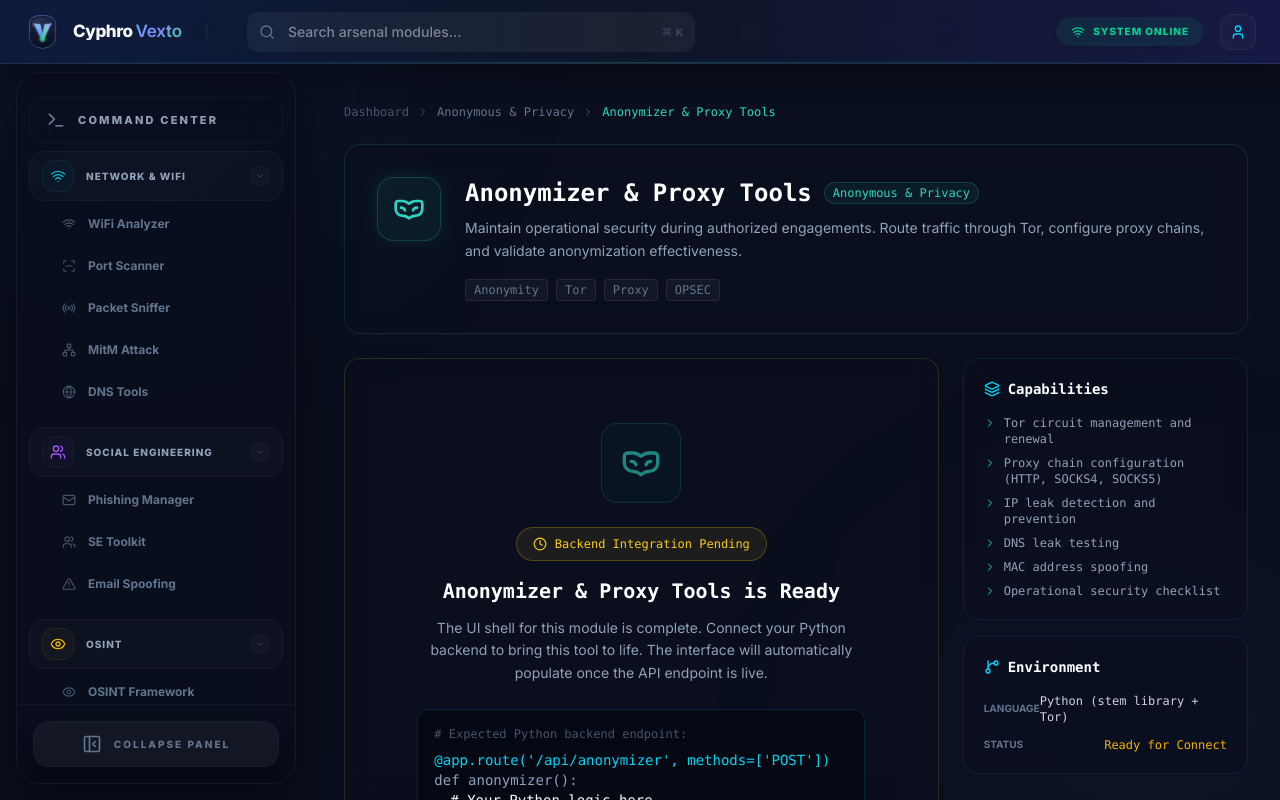
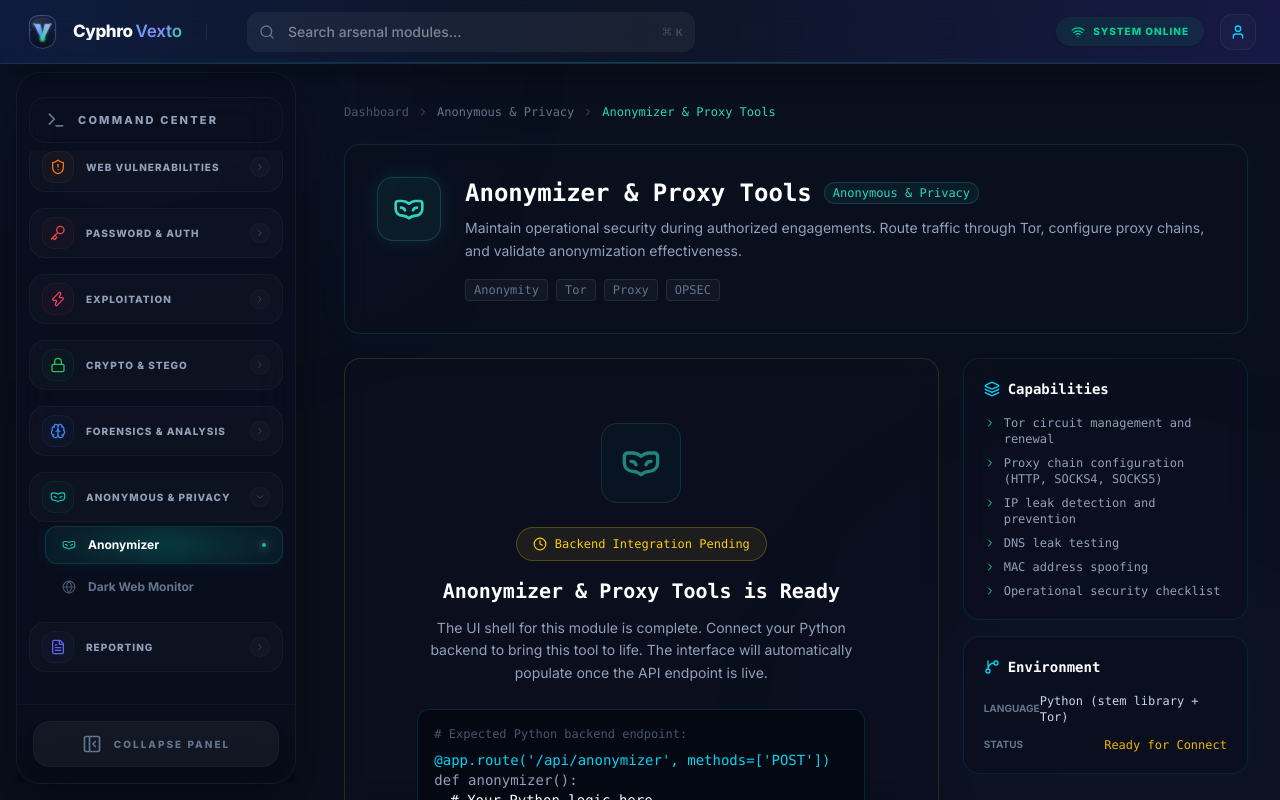
Before and after one commit to samersaeedofficial/cyphro-vexto, a React (Vite) app: page /modules/anonymizer in a window 1280 px wide. Built offline with nearby package versions, Linux system fonts and the light colour scheme.

Commit message:
Some Fixes

```diff
--- a/src/App.jsx
+++ b/src/App.jsx
@@ -3,12 +3,8 @@ import { QueryClient, QueryClientProvider } from "@tanstack/react-query";
 import { Toaster } from "@/shared/ui/feedback";
 import { useEffect, useRef, useState } from "react";
 
-import { Landing } from "@/Apps/Home/Landing";
-import { Dashboard } from "@/Apps/Dashboard/Dashboard";
-import { ModulePage } from "@/Apps/Modules/ModulePage";
-import { ModuleInfo } from "@/Apps/Home/components/ModuleInfo";
-import NotFound from "@/pages/NotFound";
 import { PageLoader } from "@/components/PageLoader";
+
 
 const queryClient = new QueryClient();
 
@@ -53,6 +49,7 @@ function usePageTransition() {
   return { loading, displayLocation };
 }
 
+import { allRoutes } from "@/routes";
 import { DashboardLayout } from "@/Apps/Dashboard/layout/DashboardLayout";
 
 // ─── Router with transition ───────────────────────────────────────────────────
@@ -64,14 +61,9 @@ function Router() {
 
   const routes = (
     <Switch location={displayLocation}>
-      <Route path="/" component={Landing} />
-      <Route path="/info/:id" component={ModuleInfo} />
-
-      {/* These routes will be wrapped by DashboardLayout if isDashboardArea is true */}
-      <Route path="/dashboard" component={Dashboard} />
-      <Route path="/modules/:id" component={ModulePage} />
-
-      <Route component={NotFound} />
+      {allRoutes.map((route, index) => (
+        <Route key={index} path={route.path} component={route.component} />
+      ))}
     </Switch>
   );
 
--- a/src/Apps/Dashboard/layout/Sidebar/Sidebar.jsx
+++ b/src/Apps/Dashboard/layout/Sidebar/Sidebar.jsx
@@ -2,137 +2,13 @@ import { useState, useRef, useEffect } from "react";
 import { Link, useLocation } from "wouter";
 import { motion, AnimatePresence } from "framer-motion";
 import {
-  Wifi,
-  ScanLine,
-  Globe,
-  ShieldAlert,
-  Mail,
-  Users,
-  Search,
-  Eye,
-  FileText,
-  Key,
-  Lock,
-  Code2,
-  Brain,
-  Bug,
-  Cpu,
-  Server,
-  VenetianMask,
-  FileSearch,
-  BarChart3,
   ChevronRight,
-  Network,
-  Zap,
-  Database,
-  AlertTriangle,
   Terminal,
-  Radio,
-  Shield,
   PanelLeftClose,
   PanelLeftOpen,
 } from "lucide-react";
+import { SIDEBAR_MENU } from "@/lib/SidebarMenu";
 
-const MODULES = [
-  {
-    category: "Network & WiFi",
-    icon: Wifi,
-    color: "#06b6d4",
-    items: [
-      { id: "wifi-analyzer", label: "WiFi Analyzer", icon: Wifi },
-      { id: "port-scanner", label: "Port Scanner", icon: ScanLine },
-      { id: "packet-sniffer", label: "Packet Sniffer", icon: Radio },
-      { id: "mitm", label: "MitM Attack", icon: Network },
-      { id: "dns-tools", label: "DNS Tools", icon: Globe },
-    ],
-  },
-  {
-    category: "Social Engineering",
-    icon: Users,
-    color: "#a855f7",
-    items: [
-      { id: "phishing", label: "Phishing Manager", icon: Mail },
-      { id: "social-engineering", label: "SE Toolkit", icon: Users },
-      { id: "email-spoofing", label: "Email Spoofing", icon: AlertTriangle },
-    ],
-  },
-  {
-    category: "OSINT",
-    icon: Eye,
-    color: "#eab308",
-    items: [
-      { id: "osint", label: "OSINT Framework", icon: Eye },
-      { id: "recon", label: "Reconnaissance", icon: Search },
-      { id: "metadata", label: "Metadata Extractor", icon: FileSearch },
-    ],
-  },
-  {
-    category: "Web Vulnerabilities",
-    icon: ShieldAlert,
-    color: "#f97316",
-    items: [
-      { id: "web-scanner", label: "Web Scanner", icon: ShieldAlert },
-      { id: "sql-injection", label: "SQL Injection", icon: Database },
-      { id: "xss", label: "XSS Suite", icon: Code2 },
-      { id: "dir-bruteforce", label: "Dir Bruteforcer", icon: Server },
-    ],
-  },
-  {
-    category: "Password & Auth",
-    icon: Key,
-    color: "#ef4444",
-    items: [
-      { id: "password-cracker", label: "Password Cracker", icon: Key },
-      { id: "password-generator", label: "Wordlist Gen", icon: FileText },
-      { id: "credential-stuffing", label: "Credential Stuffing", icon: Lock },
-    ],
-  },
-  {
-    category: "Exploitation",
-    icon: Zap,
-    color: "#f43f5e",
-    items: [
-      { id: "exploit-db", label: "Exploit Database", icon: Database },
-      { id: "payload-generator", label: "Payload Generator", icon: Terminal },
-      { id: "privilege-escalation", label: "Priv Escalation", icon: Shield },
-    ],
-  },
-  {
-    category: "Crypto & Stego",
-    icon: Lock,
-    color: "#22c55e",
-    items: [
-      { id: "crypto", label: "Cryptography", icon: Lock },
-      { id: "steganography", label: "Steganography", icon: FileText },
-    ],
-  },
-  {
-    category: "Forensics & Analysis",
-    icon: Brain,
-    color: "#3b82f6",
-    items: [
-      { id: "forensics", label: "Digital Forensics", icon: FileSearch },
-      { id: "malware-analysis", label: "Malware Analysis", icon: Bug },
-      { id: "reverse-engineering", label: "Reverse Engineering", icon: Cpu },
-      { id: "log-analyzer", label: "Log Analyzer", icon: BarChart3 },
-    ],
-  },
-  {
-    category: "Anonymous & Privacy",
-    icon: VenetianMask,
-    color: "#14b8a6",
-    items: [
-      { id: "anonymizer", label: "Anonymizer", icon: VenetianMask },
-      { id: "darkweb", label: "Dark Web Monitor", icon: Globe },
-    ],
-  },
-  {
-    category: "Reporting",
-    icon: FileText,
-    color: "#6366f1",
-    items: [{ id: "reporting", label: "Report Generator", icon: FileText }],
-  },
-];
 
 export function Sidebar({ collapsed, setCollapsed }) {
   const [location] = useLocation();
@@ -141,17 +17,45 @@ export function Sidebar({ collapsed, setCollapsed }) {
   const [popupPos, setPopupPos] = useState({ top: 0, left: 0 });
   const [windowSize, setWindowSize] = useState({ h: window.innerHeight, w: window.innerWidth });
   const sidebarRef = useRef(null);
+  const scrollContainerRef = useRef(null);
+  const activeItemRef = useRef(null);
 
   useEffect(() => {
     const handleResize = () => setWindowSize({ h: window.innerHeight, w: window.innerWidth });
     window.addEventListener("resize", handleResize);
+
+    // Smart Auto-Open logic: Only open the category that contains the active module
+    const activeSection = SIDEBAR_MENU.find(section =>
+      section.items.some(item => item.path === location)
+    );
+
+    if (activeSection) {
+      setOpenCategories({ [activeSection.category]: true });
+    } else {
+      setOpenCategories({});
+    }
+
     return () => window.removeEventListener("resize", handleResize);
-  }, []);
+  }, [location]);
+
+  // Handle auto-scrolling to active item
+  useEffect(() => {
+    if (!collapsed && activeItemRef.current) {
+      const timer = setTimeout(() => {
+        activeItemRef.current.scrollIntoView({
+          behavior: "smooth",
+          block: "center",
+        });
+      }, 400); // Wait for the "height: auto" animation to finish
+      return () => clearTimeout(timer);
+    }
+  }, [location, collapsed, openCategories]);
 
   const toggleCategory = (cat) => {
     setOpenCategories((prev) => ({
-      ...prev,
-      [cat]: prev[cat] === false ? true : false
+      // If we want "sirf open rahay active wala", we can either toggle normally
+      // or close others. Given "baqi sb close rahain", accordion behavior is best:
+      [cat]: !prev[cat]
     }));
   };
 
@@ -216,8 +120,8 @@ export function Sidebar({ collapsed, setCollapsed }) {
   }, [collapsed]);
 
   const getActiveModule = () => {
-    for (const section of MODULES) {
-      const item = section.items.find(i => `/modules/${i.id}` === location);
+    for (const section of SIDEBAR_MENU) {
+      const item = section.items.find(i => i.path === location);
       if (item) return { ...item, sectionColor: section.color };
     }
     return null;
@@ -269,11 +173,15 @@ export function Sidebar({ collapsed, setCollapsed }) {
         </div>
 
         {/* Scrollable content: Modules & Categories */}
-        <div className={`flex-1 overflow-y-auto overflow-x-hidden pb-8 custom-sidebar overscroll-contain touch-pan-y ${collapsed ? "px-2" : "px-3"}`}>
+        <div
+          ref={scrollContainerRef}
+          className={`flex-1 overflow-y-auto overflow-x-hidden pb-8 custom-sidebar overscroll-contain touch-pan-y ${collapsed ? "px-2" : "px-3"}`}
+        >
+
           <div className="space-y-4">
-            {MODULES.map((section) => {
+            {SIDEBAR_MENU.map((section) => {
               const SectionIcon = section.icon;
-              const isOpen = openCategories[section.category] !== false;
+              const isOpen = !!openCategories[section.category];
 
               return (
                 <div key={section.category} className="space-y-1 relative">
@@ -323,13 +231,14 @@ export function Sidebar({ collapsed, setCollapsed }) {
                       >
                         {section.items.map((item) => {
                           const ItemIcon = item.icon;
-                          const active = location === `/modules/${item.id}`;
+                          const active = location === item.path;
                           const themeColor = section.color;
 
                           return (
                             <Link
                               key={item.id}
-                              href={`/modules/${item.id}`}
+                              ref={active ? activeItemRef : null}
+                              href={item.path}
                               className="relative flex items-center gap-3 px-4 py-2.5 rounded-xl transition-all duration-300 group/item overflow-hidden"
                               style={{
                                 background: active ? `${themeColor}15` : "transparent",
@@ -440,11 +349,11 @@ export function Sidebar({ collapsed, setCollapsed }) {
             >
               {activePopup.items.map((item) => {
                 const ItemIcon = item.icon;
-                const active = location === `/modules/${item.id}`;
+                const active = location === item.path;
                 return (
                   <Link
                     key={item.id}
-                    href={`/modules/${item.id}`}
+                    href={item.path}
                     onClick={() => setActivePopup(null)}
                     className={`flex items-center gap-3 px-4 py-3 rounded-2xl transition-all duration-300 group/item ${active ? "bg-white/10" : "hover:bg-white/5"}`}
                   >
--- /dev/null
+++ b/src/routes/AppRoutes.jsx
@@ -0,0 +1,8 @@
+import { Dashboard } from "@/Apps/Dashboard/Dashboard";
+
+export const AppRoutes = [
+  {
+    path: "/dashboard",
+    component: Dashboard,
+  },
+];
--- /dev/null
+++ b/src/routes/ModuleRoutes.jsx
@@ -0,0 +1,8 @@
+import { ModulePage } from "@/Apps/Modules/ModulePage";
+
+export const ModuleRoutes = [
+  {
+    path: "/modules/:id",
+    component: ModulePage,
+  },
+];
--- /dev/null
+++ b/src/routes/PublicRoutes.jsx
@@ -0,0 +1,13 @@
+import { Landing } from "@/Apps/Home/Landing";
+import { ModuleInfo } from "@/Apps/Home/components/ModuleInfo";
+
+export const PublicRoutes = [
+  {
+    path: "/",
+    component: Landing,
+  },
+  {
+    path: "/info/:id",
+    component: ModuleInfo,
+  },
+];
--- /dev/null
+++ b/src/routes/index.jsx
@@ -0,0 +1,13 @@
+import { PublicRoutes } from "./PublicRoutes";
+import { AppRoutes } from "./AppRoutes";
+import { ModuleRoutes } from "./ModuleRoutes";
+import NotFound from "@/pages/NotFound";
+
+export const allRoutes = [
+  ...PublicRoutes,
+  ...AppRoutes,
+  ...ModuleRoutes,
+  { component: NotFound },
+];
+
+export { PublicRoutes, AppRoutes, ModuleRoutes };
```
Also changed, not shown: src/lib/SidebarMenu.js (added).
